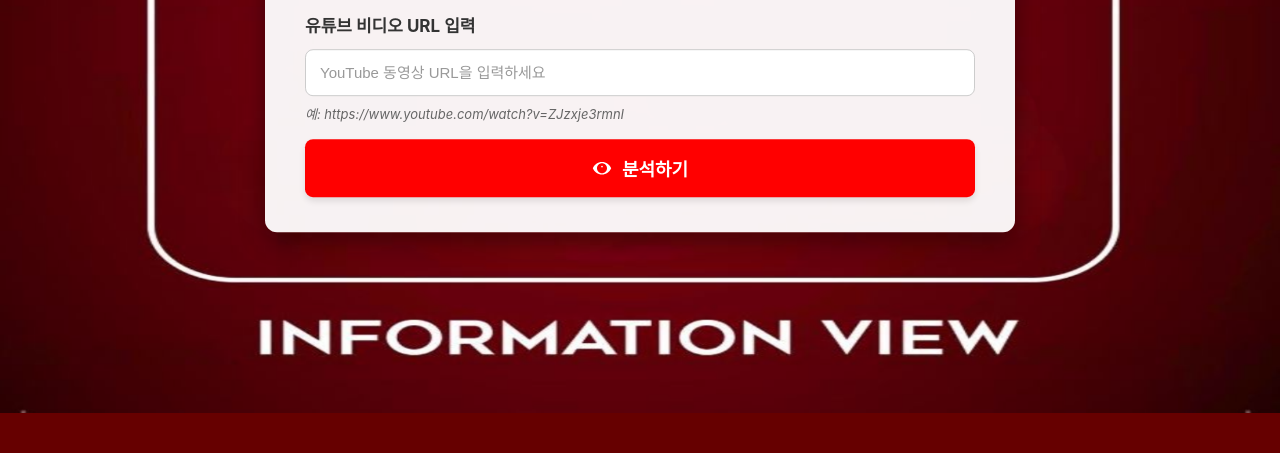
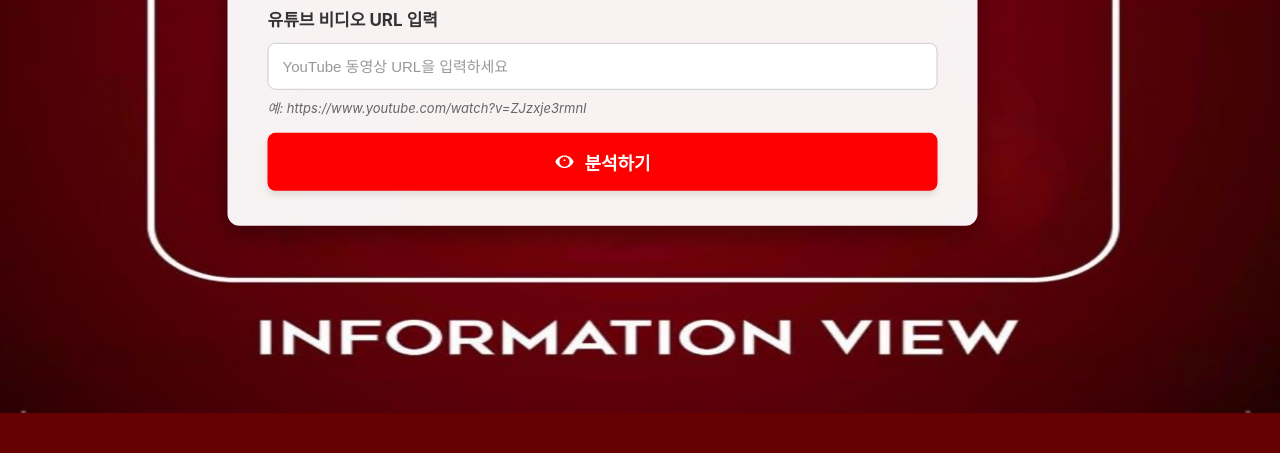
Before and after one commit to taesung01/youtube-analysis-form, a website: page index.html in a window 1280 px wide. Shown: the part 347-800 px from the top of the page. Drawn offline with Linux system fonts and the light colour scheme.

Commit message:
Update index.html

```diff
--- a/index.html
+++ b/index.html
@@ -37,7 +37,7 @@
             position: absolute;
             top: 50%;
             left: 50%;
-            transform: translate(-50%, -44%);  /* 1.5cm 내리기 */
+            transform: translate(-55%, -46%);  /* 1.5cm 내리기 */
         }
         .logo-container {
             display: flex;
```
